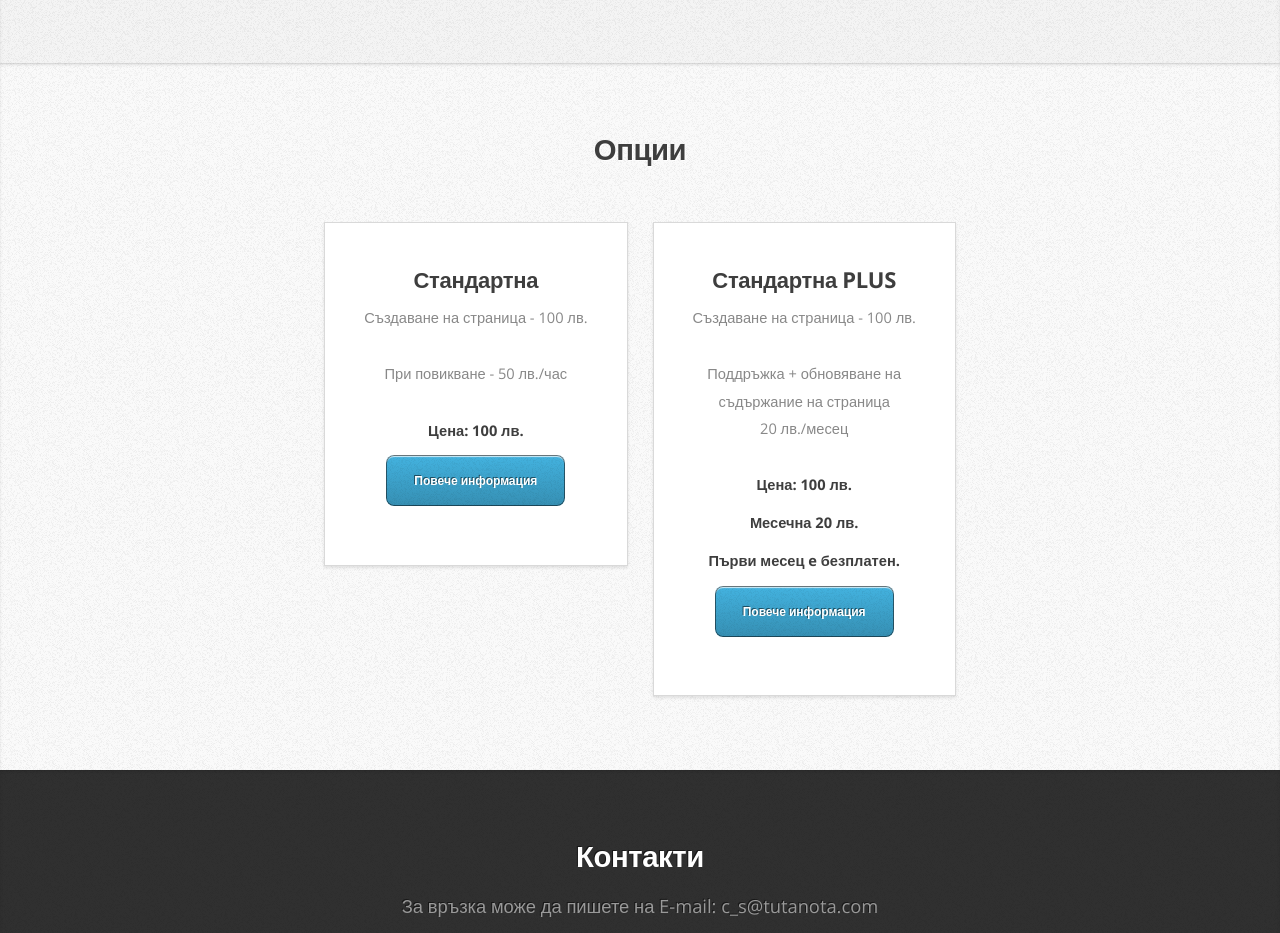
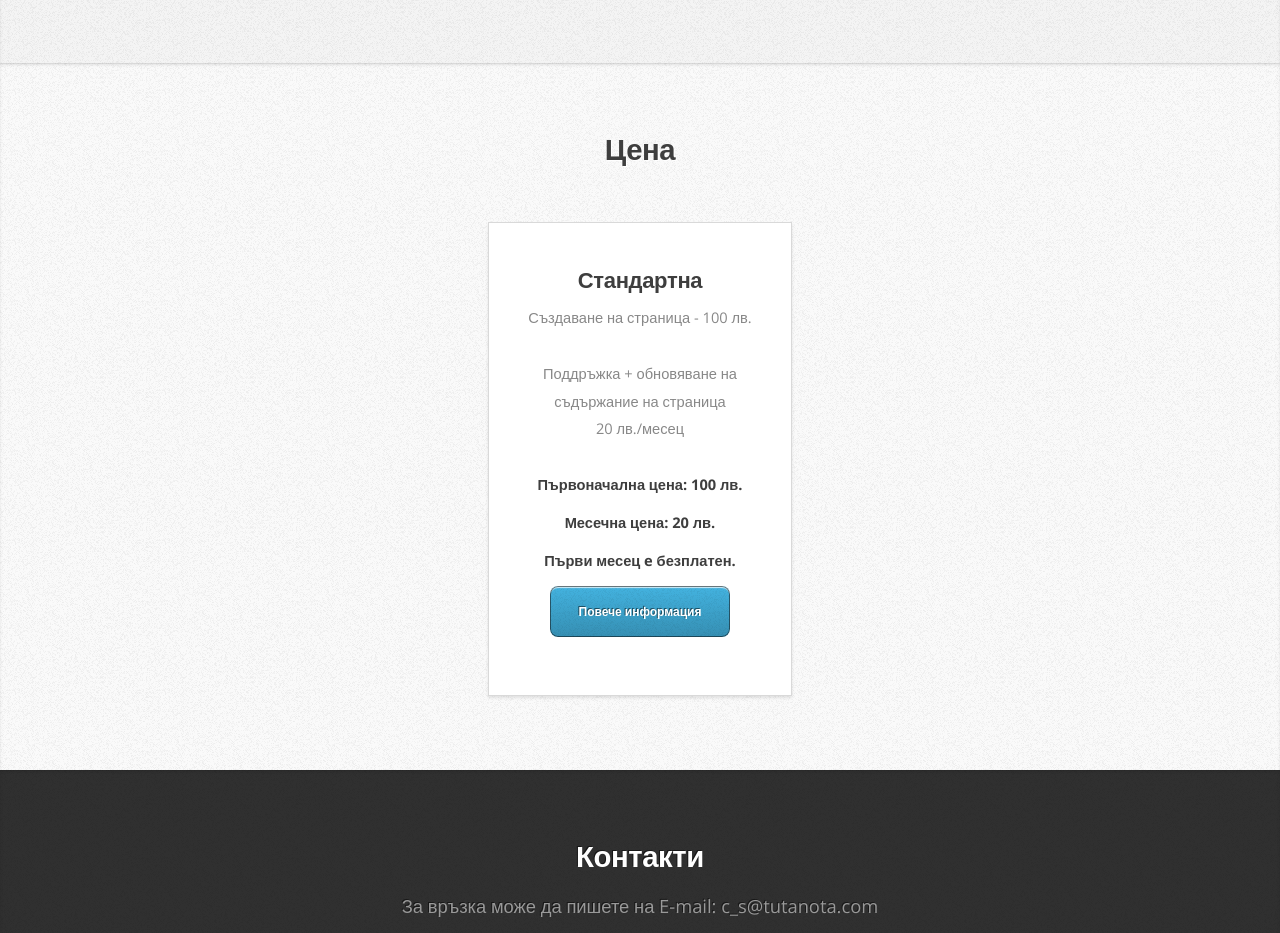
Before and after one commit to harNetProgress/Per-Web, a plain HTML site: page WebPage_Service/index.html in a window 1280 px wide. Shown: the part 1659-2592 px from the top of the page. Drawn offline with nearby package versions, Linux system fonts and the light colour scheme.

Commit message:
one-option

```diff
--- a/WebPage_Service/index.html
+++ b/WebPage_Service/index.html
@@ -98,26 +98,16 @@
 			<article id="work" class="wrapper style2">
 				<div class="container">
 					<header>
-						<h2>Опции</h2>
+						<h2>Цена</h2>
 					</header>
 					<div class="row aln-center">
 						<div class="col-4 col-6-medium col-12-small">
 							<section class="box style1">
 								<h3>Стандартна</h3>
 								<p>Създаване на страница - 100 лв.</p>
-								<p>При повикване - 50 лв./час</p>
-								<h4>Цена: 100 лв.<h4>
-								<a href="info.html" class="button small scrolly" style="font-size:12px">Повече информация</a>
-
-							</section>
-						</div>
-						<div class="col-4 col-6-medium col-12-small">
-							<section class="box style1">
-								<h3>Стандартна PLUS</h3>
-								<p>Създаване на страница - 100 лв.</p>
 								<p>Поддръжка + обновяване на съдържание на страница <br>20 лв./месец</p>
-								<h4>Цена: 100 лв.<h4>
-								<h4>Месечна 20 лв.<h4>
+								<h4>Първоначална цена: 100 лв.<h4>
+								<h4>Месечна цена: 20 лв.<h4>
 								<h4>Първи месец e безплатен.<h4>
 
 								<a href="info.html" class="button small scrolly" style="font-size:12px">Повече информация</a>
```
Also changed, not shown: WebPage_Service/info.html (+0 -4 lines), index.html (+1 -1 lines).
